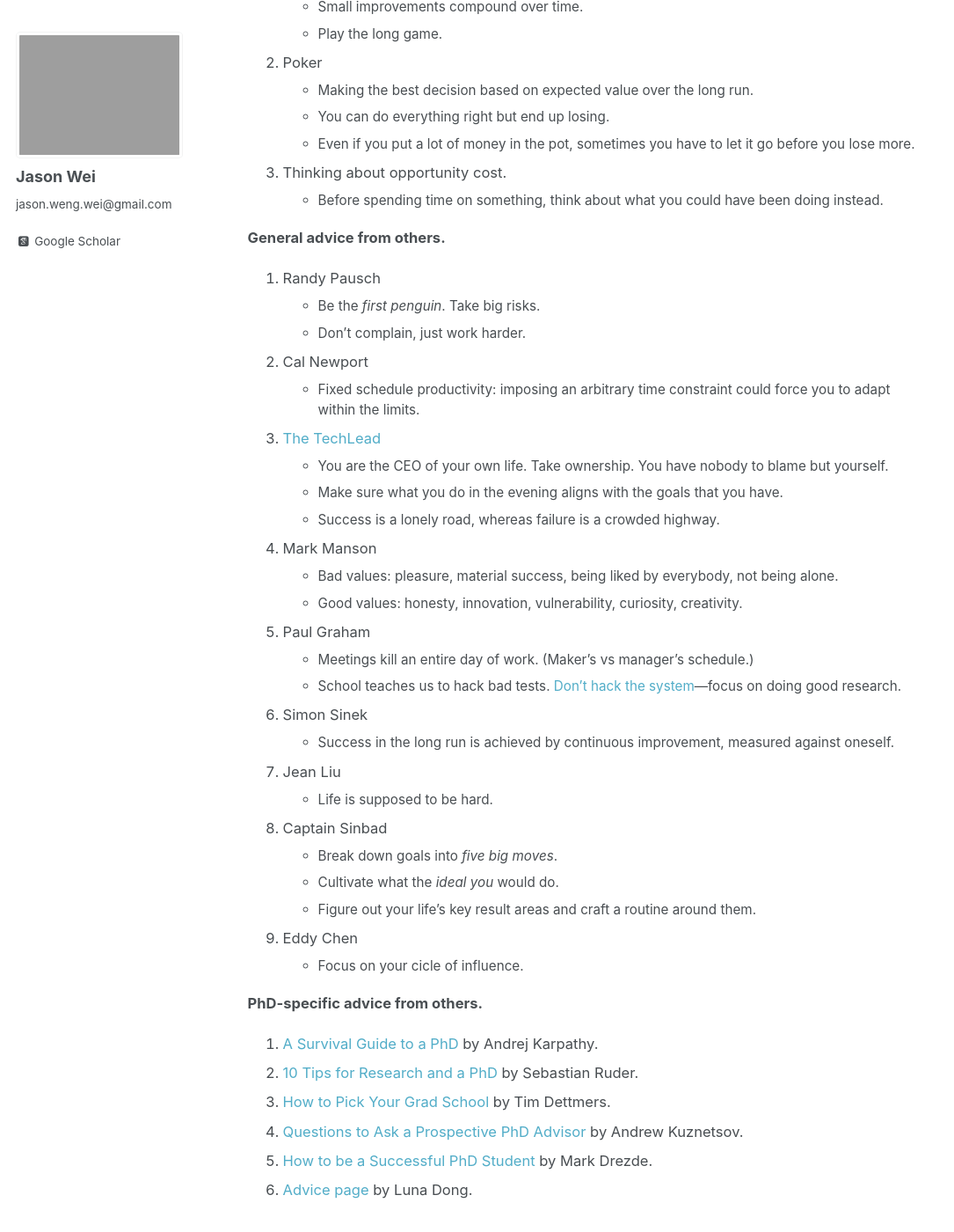
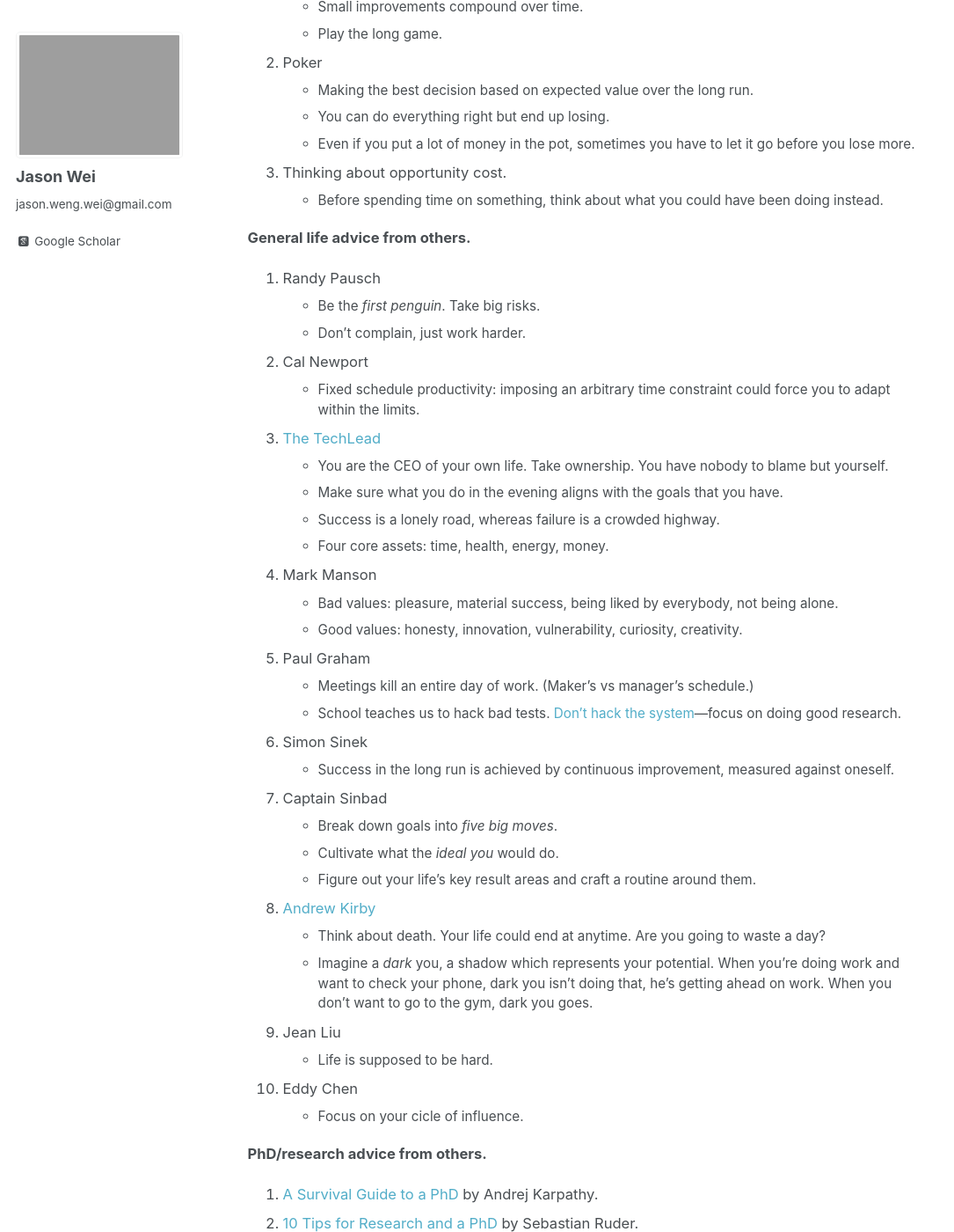
Before and after one commit to jasonwei20/jasonwei20.github.io, a Jekyll site: the page built from _pages/principles.md, in a window 1280 px wide and 1400 px high, scrolled down 2109 px. Shown: the whole window at 88% size, without its empty margins (0-1085 px from the left). Built offline with Jekyll 4.4.1, drawn with Linux system fonts in a browser that asks for light colours; some web fonts are replaced.

Commit message:
add stuff

```diff
--- a/_pages/principles.md
+++ b/_pages/principles.md
@@ -55,7 +55,7 @@
 1. Thinking about opportunity cost.
 	- Before spending time on something, think about what you could have been doing instead.
 
-**General advice from others.**
+**General life advice from others.**
 1. Randy Pausch
 	- Be the *first penguin*. Take big risks.
 	- Don’t complain, just work harder.
@@ -65,6 +65,7 @@
 	- You are the CEO of your own life. Take ownership. You have nobody to blame but yourself.
 	- Make sure what you do in the evening aligns with the goals that you have.
 	- Success is a lonely road, whereas failure is a crowded highway.
+	- Four core assets: time, health, energy, money.
 1. Mark Manson
 	- Bad values: pleasure, material success, being liked by everybody, not being alone.
 	- Good values: honesty, innovation, vulnerability, curiosity, creativity.
@@ -73,16 +74,19 @@
 	- School teaches us to hack bad tests. [Don't hack the system](http://paulgraham.com/lesson.html)---focus on doing good research.
 1. Simon Sinek
 	- Success in the long run is achieved by continuous improvement, measured against oneself.
-1. Jean Liu
-	- Life is supposed to be hard.
 1. Captain Sinbad
 	- Break down goals into *five big moves*.
 	- Cultivate what the *ideal you* would do.
 	- Figure out your life's key result areas and craft a routine around them.
+1. [Andrew Kirby](https://www.youtube.com/watch?v=q_xm5Weu3nE)
+	- Think about death. Your life could end at anytime. Are you going to waste a day?
+	- Imagine a *dark* you, a shadow which represents your potential. When you're doing work and want to check your phone, dark you isn't doing that, he's getting ahead on work. When you don't want to go to the gym, dark you goes.
+1. Jean Liu
+	- Life is supposed to be hard.
 1. Eddy Chen
 	- Focus on your cicle of influence.
 
-**PhD-specific advice from others.**
+**PhD/research advice from others.**
 1. [A Survival Guide to a PhD](https://karpathy.github.io/2016/09/07/phd/) by Andrej Karpathy.
 1. [10 Tips for Research and a PhD](https://ruder.io/10-tips-for-research-and-a-phd/) by Sebastian Ruder.
 1. [How to Pick Your Grad School](https://timdettmers.com/2020/03/10/how-to-pick-your-grad-school/) by Tim Dettmers.
```
Also changed, not shown: _drafts/2020-9-15-blog-post-14.md (+4 -2 lines).
